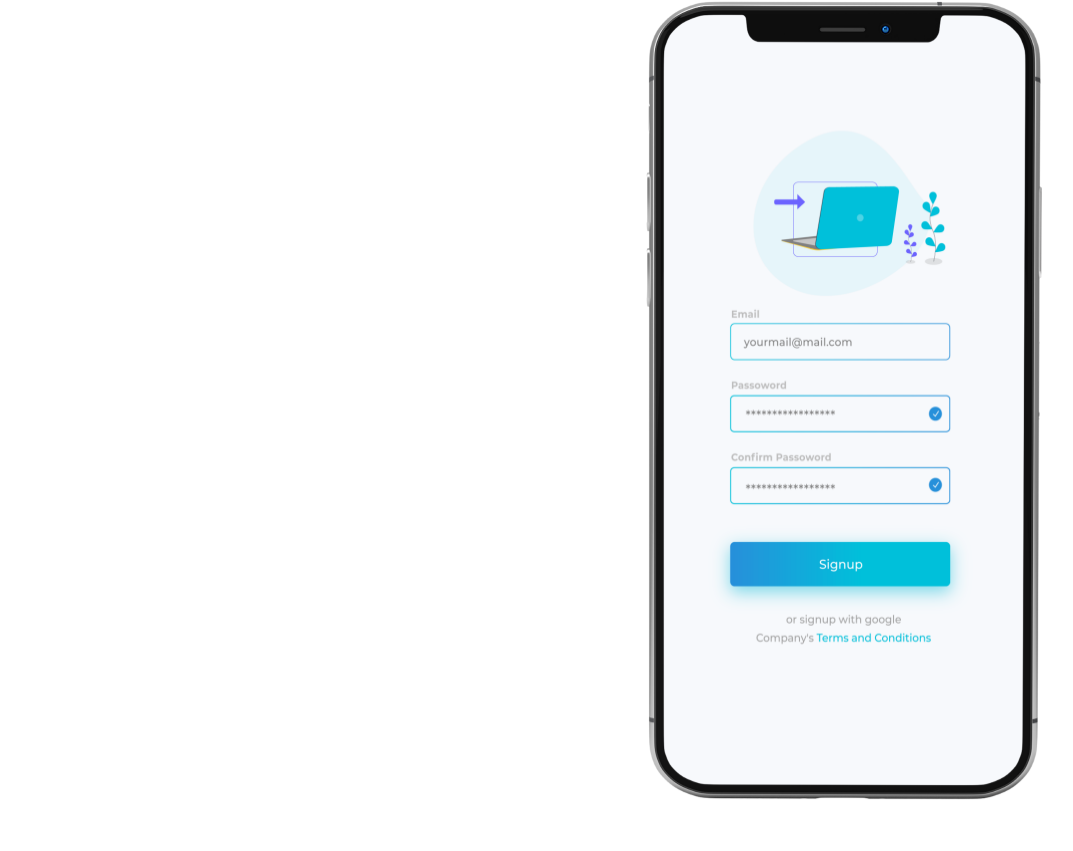
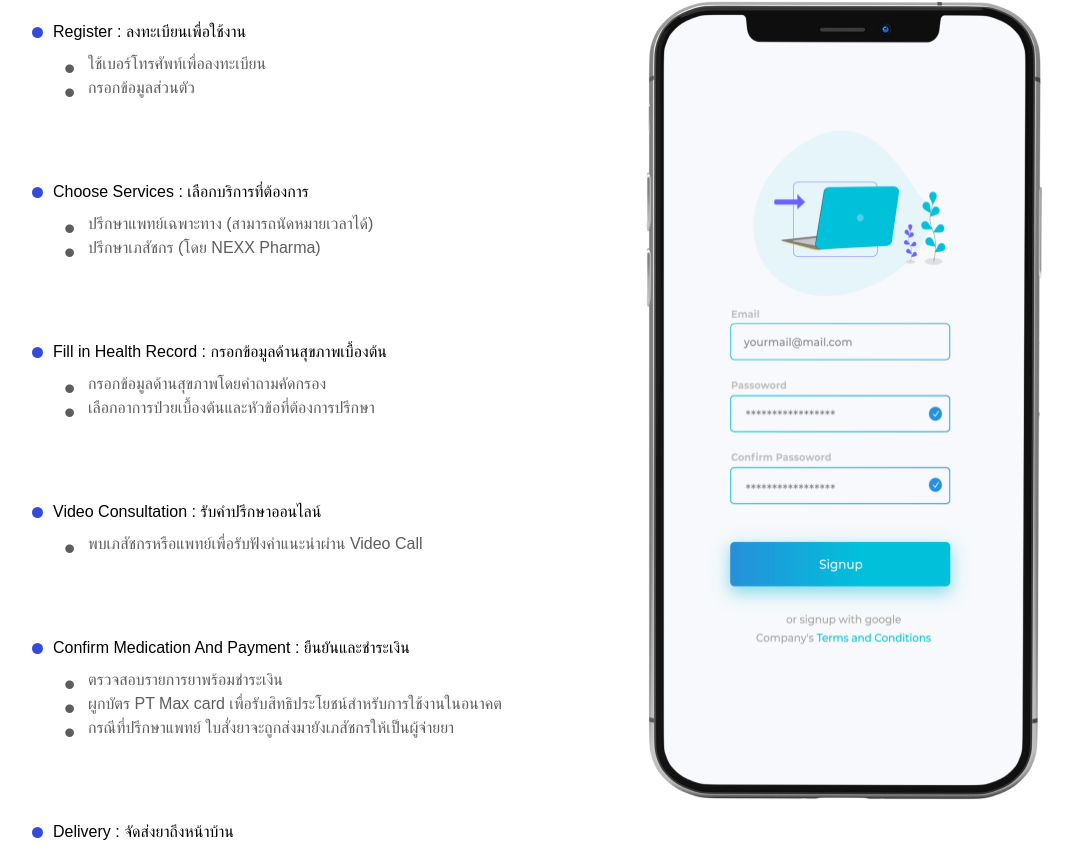
Before and after one commit to arnapana/nexx-web, a Next.js app: page /telepharmacy in a window 1280 px wide. Shown: the part 1085-1936 px from the top of the page, without its empty margins (76-1149 px from the left). Built offline with nearby package versions, Linux system fonts and the light colour scheme.

Commit message:
add telephamacy component

```diff
--- /dev/null
+++ b/src/components/card-telephamacy/index.tsx
@@ -0,0 +1,65 @@
+import React from 'react'
+
+interface Props {
+  name: string
+  list: string[]
+}
+
+export const CardTelephamacy: React.FC<Props> = ({ name, list }) => {
+  return (
+    <div className='mb-10'>
+      <div
+        id='telephamacy'
+        className='py-5 px-7 bg-white rounded-[1.25rem] hover:drop-shadow-[0_3px_20px_rgba(120,233,69,0.2)]'
+      >
+        <div className='mb-2'>
+          <p className='font-prompts font-medium telephamacy-title h3 whitespace-nowrap'>{name}</p>
+        </div>
+        <div>
+          <ul id='test' className='telephamacy-list'>
+            {list.map((val, idx) => (
+              <li key={idx} className='font-prompts text-[#5D5D5D]'>
+                {val}
+              </li>
+            ))}
+          </ul>
+        </div>
+      </div>
+      <style jsx>{`
+        .telephamacy-title {
+          position: relative;
+        }
+        .telephamacy-title::before {
+          content: '';
+          width: 11px;
+          height: 11px;
+          border-radius: 50%;
+          margin-right: 10px;
+          display: inline-block;
+          background-color: #364ad9;
+          vertical-align: middle;
+        }
+        #telephamacy:hover .telephamacy-title::before {
+          background-color: #29cf00;
+        }
+
+        ul.telephamacy-list {
+          list-style: none;
+          padding-left: 2rem;
+        }
+        .telephamacy-list li {
+          position: relative;
+          padding-left: 1.5rem;
+        }
+        .telephamacy-list li::before {
+          position: absolute;
+          top: -8px;
+          left: 0px;
+          content: '•';
+          font-size: 2rem;
+          padding-right: 5px;
+        }
+      `}</style>
+    </div>
+  )
+}
--- a/src/components/index.tsx
+++ b/src/components/index.tsx
@@ -11,3 +11,4 @@ export * from './button-tag'
 export * from './card-review'
 export * from './card-contact'
 export * from './card-article'
+export * from './card-telephamacy'
--- /dev/null
+++ b/src/constants/mock/articles.json
@@ -0,0 +1,6 @@
+[
+  { "name": "Covid19", "slug": "covid-19", "title": "Covid Covid Covid Covid", "content": "" },
+  { "name": "Covid19", "slug": "covid-16", "title": "Covid Covid Covid Covid", "content": "" },
+  { "name": "Covid19", "slug": "covid-10", "title": "Covid Covid Covid Covid", "content": "" },
+  { "name": "Covid19", "slug": "covid-11", "title": "Covid Covid Covid Covid", "content": "" }
+]
--- /dev/null
+++ b/src/constants/mock/telephamacy.json
@@ -0,0 +1,29 @@
+[
+  { "name": "Register : ลงทะเบียนเพื่อใช้งาน ", "list": ["ใช้เบอร์โทรศัพท์เพื่อลงทะเบียน", "กรอกข้อมูลส่วนตัว"] },
+  {
+    "name": "Choose Services : เลือกบริการที่ต้องการ",
+    "list": ["ปรึกษาแพทย์เฉพาะทาง (สามารถนัดหมายเวลาได้)", "ปรึกษาเภสัชกร (โดย NEXX Pharma)"]
+  },
+  {
+    "name": "Fill in Health Record : กรอกข้อมูลด้านสุขภาพเบื้องต้น",
+    "list": ["กรอกข้อมูลด้านสุขภาพโดยคําถามคัดกรอง", "เลือกอาการป่วยเบื้องต้นและหัวข้อที่ต้องการปรึกษา"]
+  },
+  {
+    "name": "Video Consultation : รับคำปรึกษาออนไลน์",
+    "list": ["พบเภสัชกรหรือแพทย์เพื่อรับฟังคำแนะนำผ่าน Video Call"]
+  },
+  {
+    "name": "Confirm Medication And Payment : ยืนยันและชำระเงิน",
+    "list": [
+      "ตรวจสอบรายการยาพร้อมชําระเงิน",
+      "ผูกบัตร PT Max card เพื่อรับสิทธิประโยชน์สำหรับการใช้งานในอนาคต",
+      "กรณีที่ปรึกษาแพทย์ ใบสั่งยาจะถูกส่งมายังเภสัชกรให้เป็นผู้จ่ายยา"
+    ]
+  },
+  {
+    "name": "Delivery : จัดส่งยาถึงหน้าบ้าน",
+    "list": [
+      "เลือกช่องทางการจัดส่งแบบด่วนเพื่อรอรับภายในหนึ่งวันหรือส่งแบบพัสดุสําหรับลูกค้าในกรุงเทพ และลูกค้าต่างจังหวัด"
+    ]
+  }
+]
--- a/src/containers/telephamacy/telephamacy.tsx
+++ b/src/containers/telephamacy/telephamacy.tsx
@@ -1,6 +1,8 @@
 import React from 'react'
+import { CardTelephamacy } from '@components/index'
+import { ColorLine, ImageLoader } from '@components/common'
 
-import { ColorLine, ImageLoader } from '@components/common'
+import telephamacyConstant from '@constants/mock/telephamacy.json'
 
 export const TelephamacyContainer = () => {
   return (
@@ -18,8 +20,12 @@ export const TelephamacyContainer = () => {
         </div>
         {/* Content */}
         <div className='grid grid-cols-1 md:grid-cols-2'>
-          <div></div>
-          <div className='m-auto'>
+          <div>
+            {telephamacyConstant.map((val, idx) => (
+              <CardTelephamacy key={idx} name={val.name} list={val.list} />
+            ))}
+          </div>
+          <div className='mx-auto'>
             <ImageLoader src='/images/telephamacy/img2.png' width={396} height={800} />
           </div>
         </div>
--- a/src/pages/article/[slug]/index.tsx
+++ b/src/pages/article/[slug]/index.tsx
@@ -1,16 +1,39 @@
-import { AppContext } from 'next/app'
 import React from 'react'
+import { useRouter } from 'next/router'
+import { GetStaticPaths, GetStaticProps, NextPage } from 'next'
 
-const Article = () => {
+import articlesConstant from '@constants/mock/articles.json'
+
+const Article: NextPage = (props: any) => {
+  const router = useRouter()
+  if (!router.isFallback && !props.article) {
+    return <p>Error</p>
+  }
+  if (router.isFallback) {
+    return <p>Loading...</p>
+  }
+
   return <div></div>
 }
 
-export default Article
+export const getStaticPaths: GetStaticPaths<any> = async () => {
+  const paths = articlesConstant.map((val) => {
+    return { params: { slug: val.slug } }
+  })
 
-export const getStaticPaths = async (ctx: AppContext) => {
-  return
+  return { paths: paths, fallback: 'blocking' }
 }
 
-export const getStaticProps = async () => {
-  return
+export const getStaticProps: GetStaticProps<any, any> = async (context) => {
+  const { slug } = context.params
+
+  const article = articlesConstant.find((val) => val.slug === slug)
+
+  if (!article) {
+    throw new Error(`Failed to fetch posts, received status`)
+  }
+
+  return { props: { article: article }, revalidate: 60 }
 }
+
+export default Article
```
